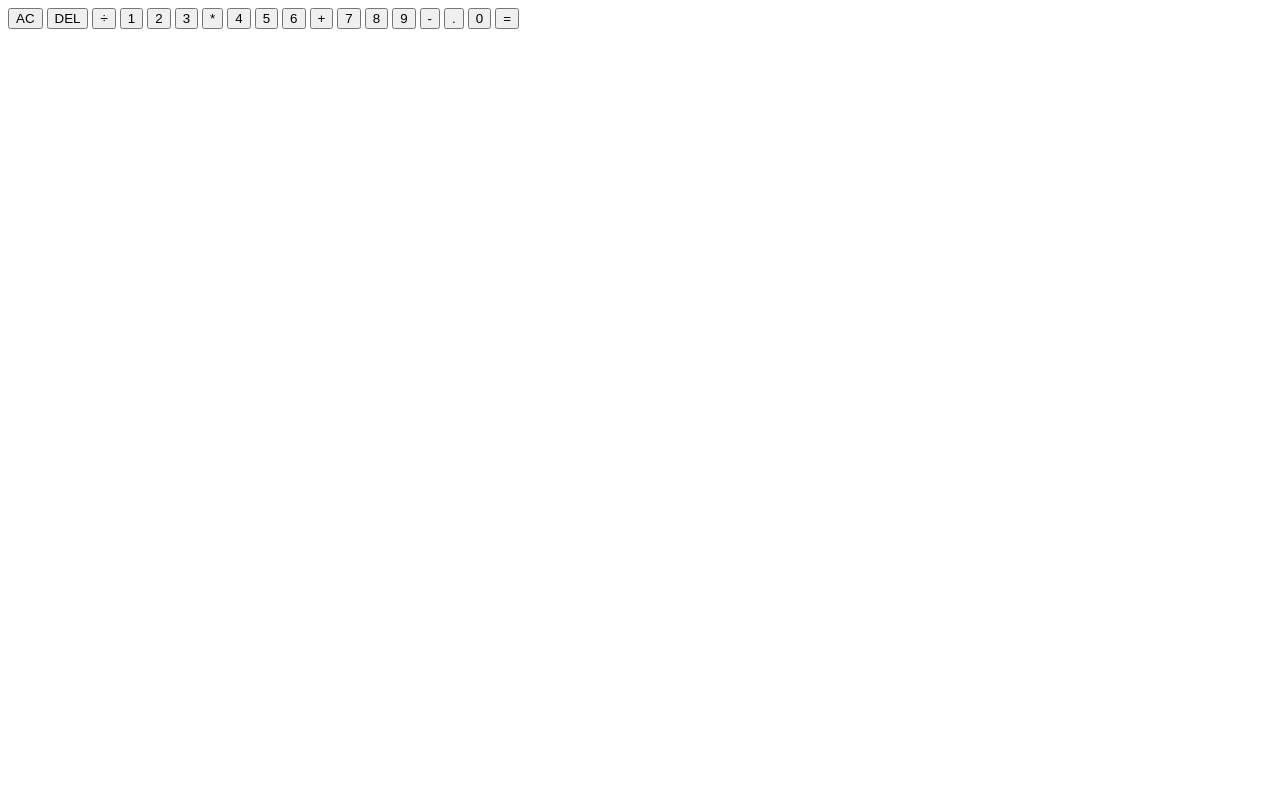
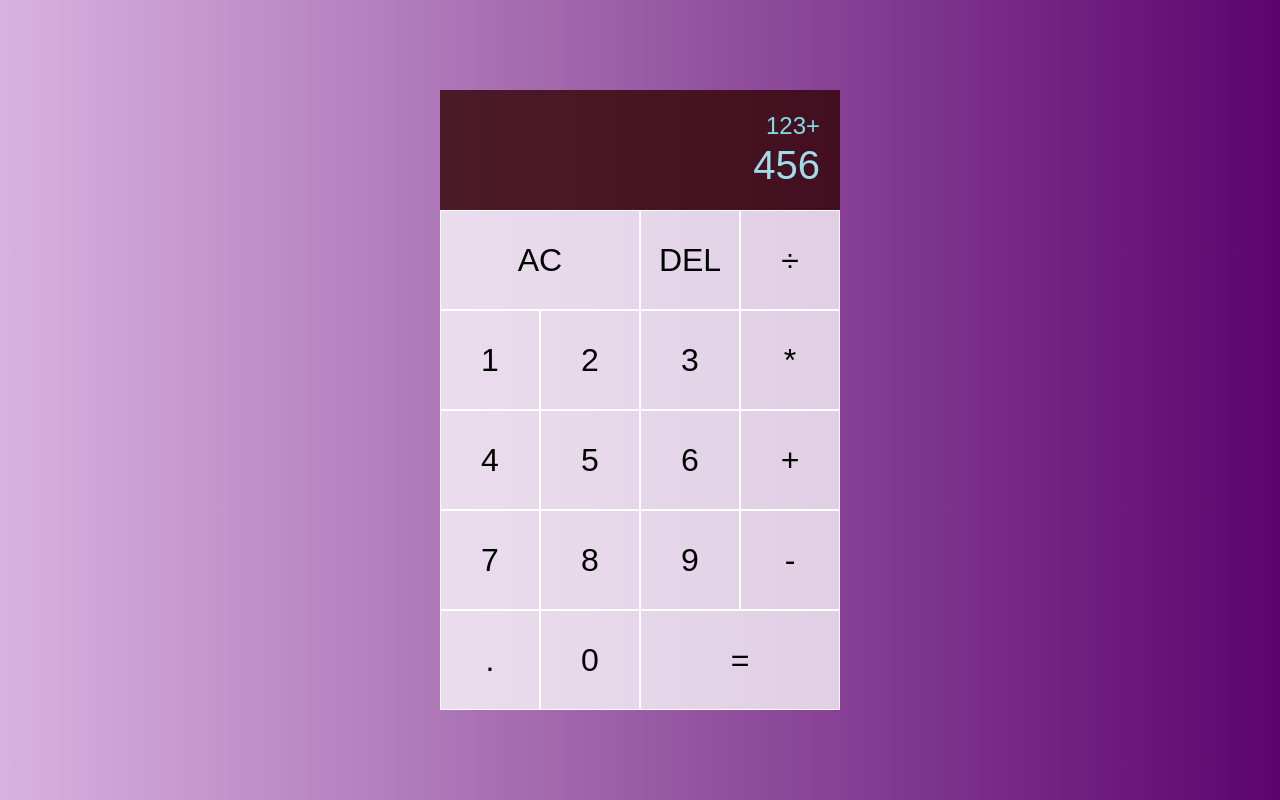
Before and after one commit to AndraPovian/Calculator, a plain HTML site: page calculator/index.html in a window 1280 px wide. Drawn offline with Linux system fonts and the light colour scheme.

Commit message:
added style

```diff
--- a/calculator/index.html
+++ b/calculator/index.html
@@ -11,8 +11,8 @@
 <body>
     <div class="calculator-grid">
         <div class="output">
-          <div class="previous-operand"></div>
-          <div class="current-operand"></div>
+          <div class="previous-operand">123+</div>
+          <div class="current-operand">456</div>
         </div>
         <button class="span-two">AC</button>
         <button>DEL</button>
--- a/calculator/style.css
+++ b/calculator/style.css
@@ -1,3 +1,58 @@
 *, *::before, *::after {
     box-sizing: border-box;
+    font-family: sans-serif;
+    font-weight: normal;
 }
+
+body {
+    padding: 0;
+    margin: 0;
+    background: linear-gradient(to right, #d8b3df, #5b046d);
+}
+
+.calculator-grid {
+    display: grid;
+    justify-content: center;
+    align-content: center;
+    min-height: 100vh;
+    grid-template-columns: repeat(4, 100px);
+    grid-template-rows: minmax(120px, auto) repeat(5, 100px);
+}
+
+.calculator-grid > button {
+    cursor: pointer;
+    font-size: 2rem;
+    border: 1px solid white;
+    outline: none;
+    background-color: rgba(255, 255, 255 , .75);
+}
+
+.calculator-grid > button:hover {
+    background-color: rgb(255, 255, 255, .9);
+}
+
+.span-two {
+    grid-column: span 2;
+}
+
+.output {
+    grid-column: 1 / -1;
+    background-color: rgba(51, 3, 3, 0.795);
+    display: flex;
+    align-items: flex-end;
+    justify-content: space-around;
+    flex-direction: column;
+    padding: 20px;
+    word-wrap: break-word;
+    word-break: break-all;
+}
+
+.output .previous-operand {
+    color: rgba(134, 229, 234, 0.955);
+    font-size: 1.5rem;
+}
+
+.output .current-operand {
+    color: rgb(159, 221, 234);
+    font-size: 2.5rem;
+}
```
